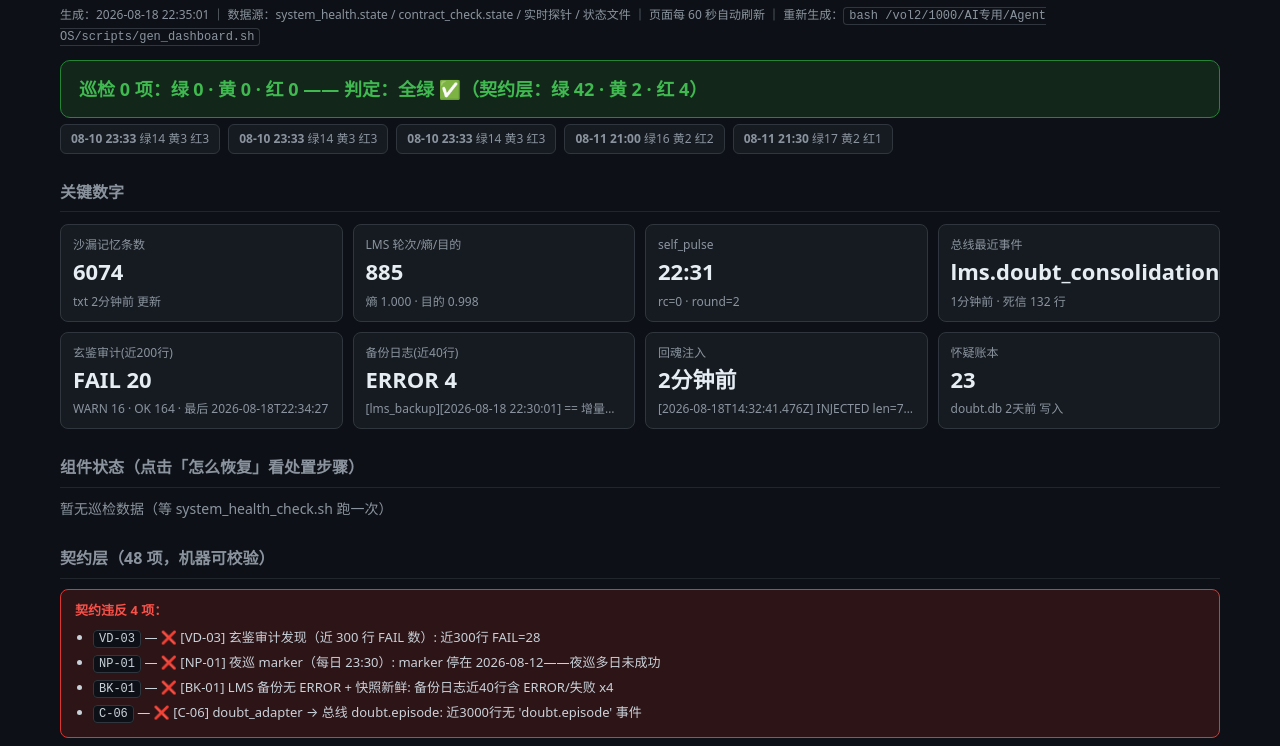
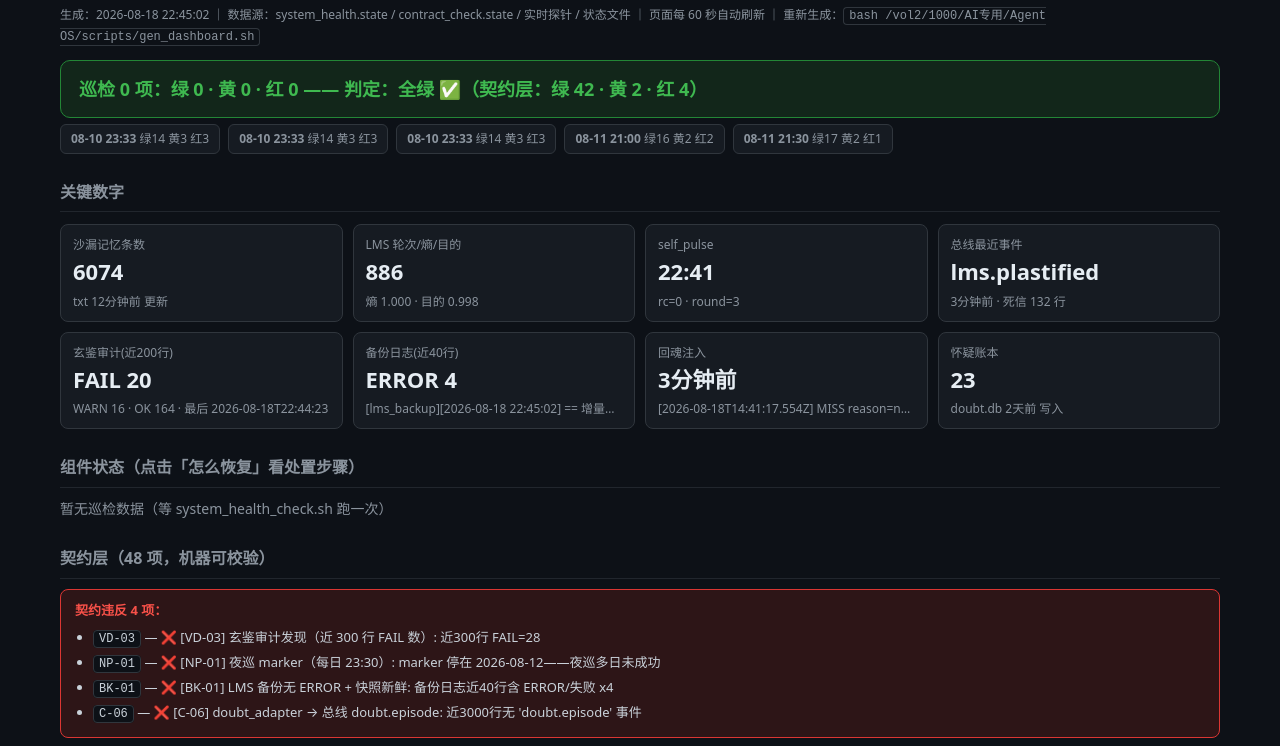
Before and after one commit to tdx1146/agent-os, a plain HTML site: page dashboard.html in a window 1280 px wide. Shown: the part 54-800 px from the top of the page. Drawn offline with Linux system fonts and the light colour scheme.

Commit message:
auto: 2026-08-18 22:50:01 自动提交

```diff
--- a/dashboard.html
+++ b/dashboard.html
@@ -43,19 +43,19 @@ footer { color:#484f58; font-size:12px; margin-top:30px; text-align:center; }
 code { background:#0d1117; border:1px solid #30363d; border-radius:4px; padding:1px 5px; font-size:12px; }
 </style></head><body>
 <h1>🐾 Agent OS 系统健康看板</h1>
-<div class="meta">生成：2026-08-18 22:35:01 ｜ 数据源：system_health.state / contract_check.state / 实时探针 / 状态文件 ｜ 页面每 60 秒自动刷新 ｜ 重新生成：<code>bash /vol2/1000/AI专用/Agent OS/scripts/gen_dashboard.sh</code></div>
+<div class="meta">生成：2026-08-18 22:45:02 ｜ 数据源：system_health.state / contract_check.state / 实时探针 / 状态文件 ｜ 页面每 60 秒自动刷新 ｜ 重新生成：<code>bash /vol2/1000/AI专用/Agent OS/scripts/gen_dashboard.sh</code></div>
 <div class="banner ok">巡检 0 项：绿 0 · 黄 0 · 红 0 —— 判定：全绿 ✅（契约层：绿 42 · 黄 2 · 红 4）</div>
 <div class="hist"><span class="hitem" title="2026-08-10 23:33:20"><b>08-10 23:33</b> 绿14 黄3 红3</span><span class="hitem" title="2026-08-10 23:33:22"><b>08-10 23:33</b> 绿14 黄3 红3</span><span class="hitem" title="2026-08-10 23:33:28"><b>08-10 23:33</b> 绿14 黄3 红3</span><span class="hitem" title="2026-08-11 21:00:02"><b>08-11 21:00</b> 绿16 黄2 红2</span><span class="hitem" title="2026-08-11 21:30:02"><b>08-11 21:30</b> 绿17 黄2 红1</span></div>
 <h2>关键数字</h2>
 
 <div class="keynums">
-  <div class="k"><span class="kl">沙漏记忆条数</span><span class="kv">6074</span><span class="ks">txt 2分钟前 更新</span></div>
-  <div class="k"><span class="kl">LMS 轮次/熵/目的</span><span class="kv">885</span><span class="ks">熵 1.000 · 目的 0.998</span></div>
-  <div class="k"><span class="kl">self_pulse</span><span class="kv">22:31</span><span class="ks">rc=0 · round=2</span></div>
-  <div class="k"><span class="kl">总线最近事件</span><span class="kv">lms.doubt_consolidation</span><span class="ks">1分钟前 · 死信 132 行</span></div>
-  <div class="k"><span class="kl">玄鉴审计(近200行)</span><span class="kv">FAIL 20</span><span class="ks">WARN 16 · OK 164 · 最后 2026-08-18T22:34:27</span></div>
-  <div class="k"><span class="kl">备份日志(近40行)</span><span class="kv">ERROR 4</span><span class="ks">[lms_backup][2026-08-18 22:30:01] == 增量镜像开始（snapshots/ → /vol2/1000/AI专用/backups</span></div>
-  <div class="k"><span class="kl">回魂注入</span><span class="kv">2分钟前</span><span class="ks">[2026-08-18T14:32:41.476Z] INJECTED len=760</span></div>
+  <div class="k"><span class="kl">沙漏记忆条数</span><span class="kv">6074</span><span class="ks">txt 12分钟前 更新</span></div>
+  <div class="k"><span class="kl">LMS 轮次/熵/目的</span><span class="kv">886</span><span class="ks">熵 1.000 · 目的 0.998</span></div>
+  <div class="k"><span class="kl">self_pulse</span><span class="kv">22:41</span><span class="ks">rc=0 · round=3</span></div>
+  <div class="k"><span class="kl">总线最近事件</span><span class="kv">lms.plastified</span><span class="ks">3分钟前 · 死信 132 行</span></div>
+  <div class="k"><span class="kl">玄鉴审计(近200行)</span><span class="kv">FAIL 20</span><span class="ks">WARN 16 · OK 164 · 最后 2026-08-18T22:44:23</span></div>
+  <div class="k"><span class="kl">备份日志(近40行)</span><span class="kv">ERROR 4</span><span class="ks">[lms_backup][2026-08-18 22:45:02] == 增量镜像开始（snapshots/ → /vol2/1000/AI专用/backups</span></div>
+  <div class="k"><span class="kl">回魂注入</span><span class="kv">3分钟前</span><span class="ks">[2026-08-18T14:41:17.554Z] MISS reason=no-injectable-context（明细见同文件内 MISS 记录）</span></div>
   <div class="k"><span class="kl">怀疑账本</span><span class="kv">23</span><span class="ks">doubt.db 2天前 写入</span></div>
 </div>
 <h2>组件状态（点击「怎么恢复」看处置步骤）</h2>
```
